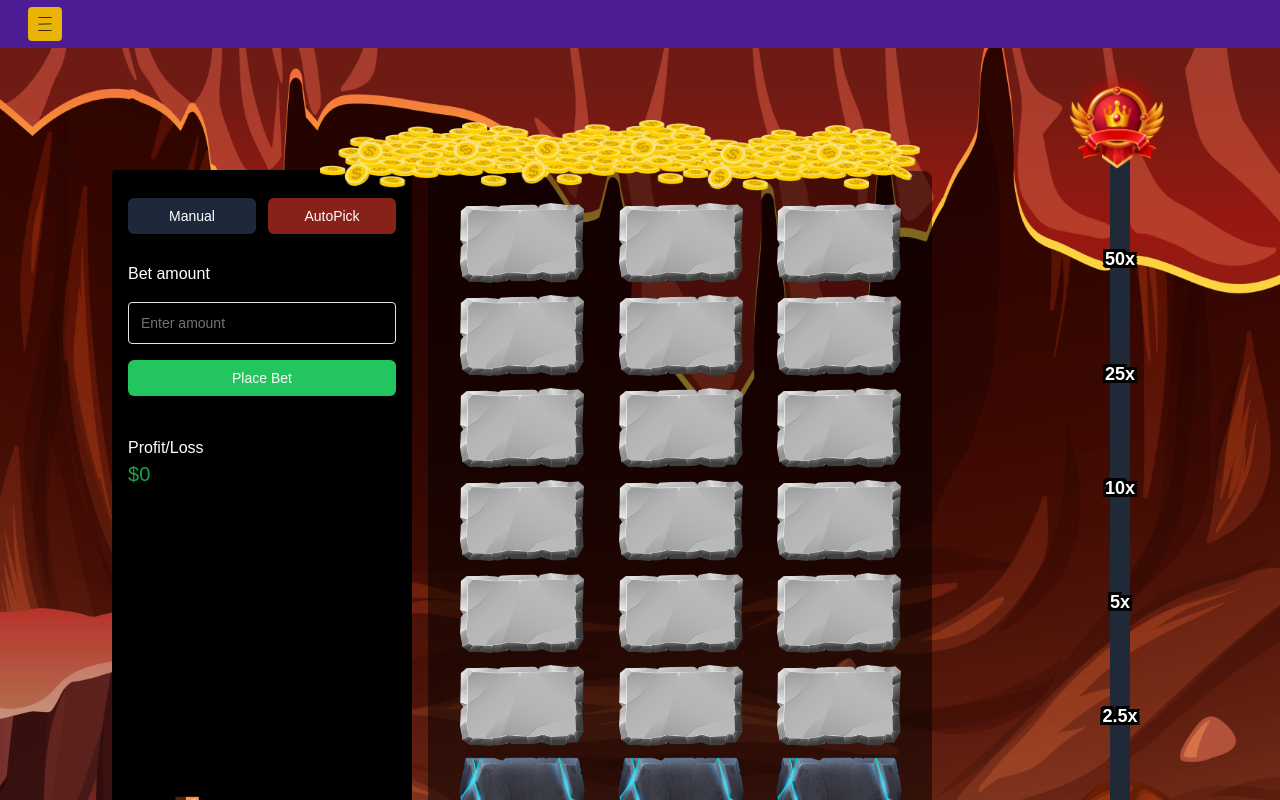
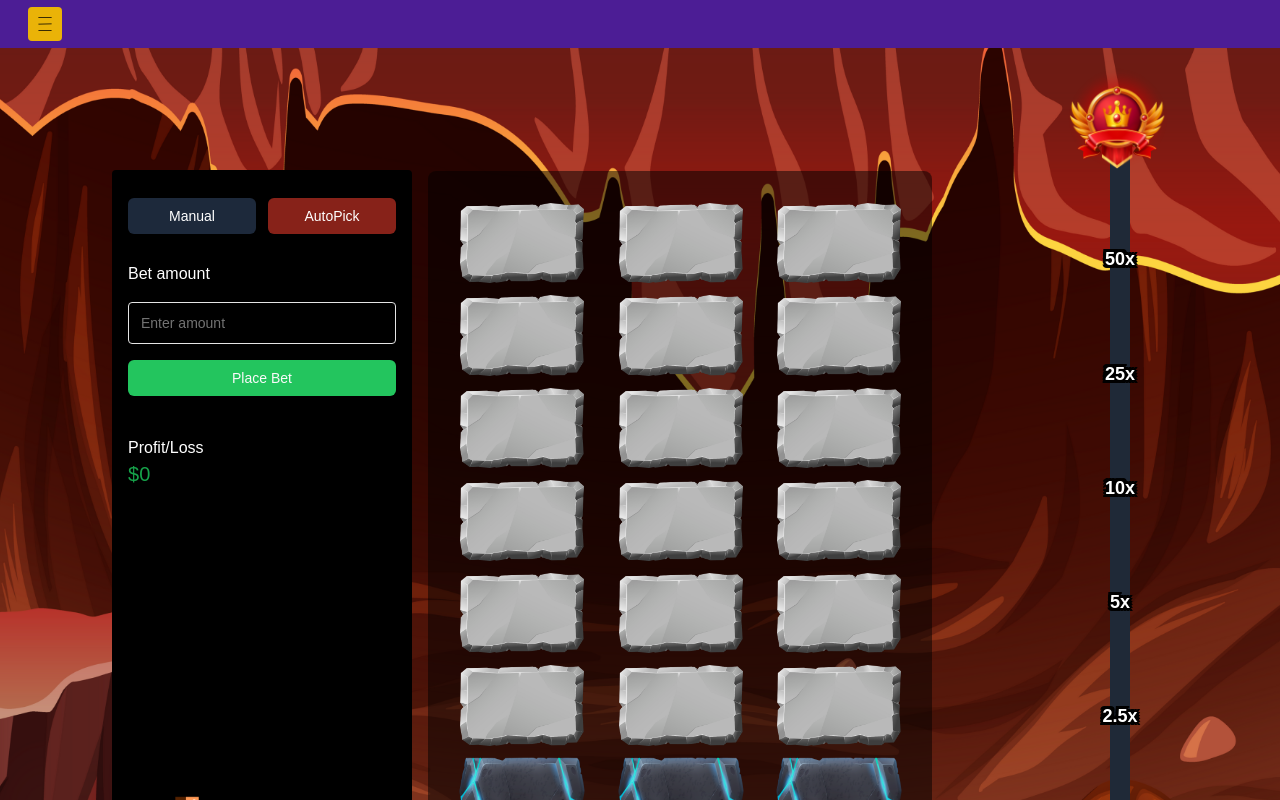
Before and after one commit to internettrashh/satoshis-tower, a Next.js app: page / in a window 1280 px wide. Shown: the top 800 px of the page. Built offline with nearby package versions, Linux system fonts and the light colour scheme.

Commit message:
fix money

```diff
--- a/src/app/components/GamingArea.tsx
+++ b/src/app/components/GamingArea.tsx
@@ -180,9 +180,9 @@ export default function GamingArea({ changeState, resetState, state, setState }:
 
   return (
     <div className='py-16 flex flex-row h-fit gap-x-10 justify-center items-center'>
-       <div className='absolute mt-12  top-6 right-[360px] z-50'>
+       {/* <div className='absolute mt-12  top-6 right-[360px] z-50'>
        <img src="/assets/money.png" alt="" className='w-[600px]' />
-       </div>
+       </div> */}
       <div className='w-[300px] relative h-[700px] bg-black rounded-sm'>
         <div className='flex gap-3 py-7 px-4'>
           <Button
```
